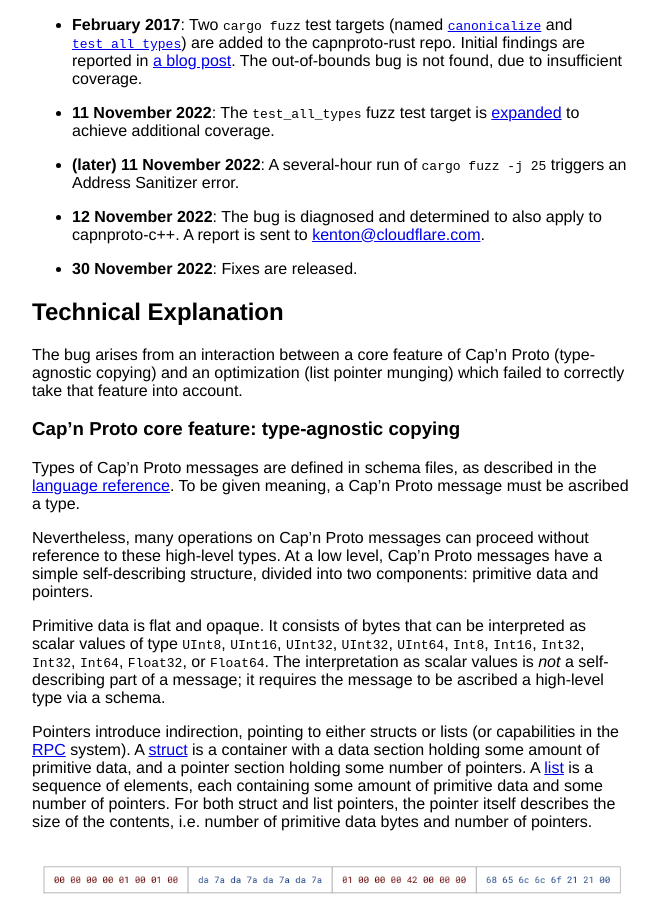
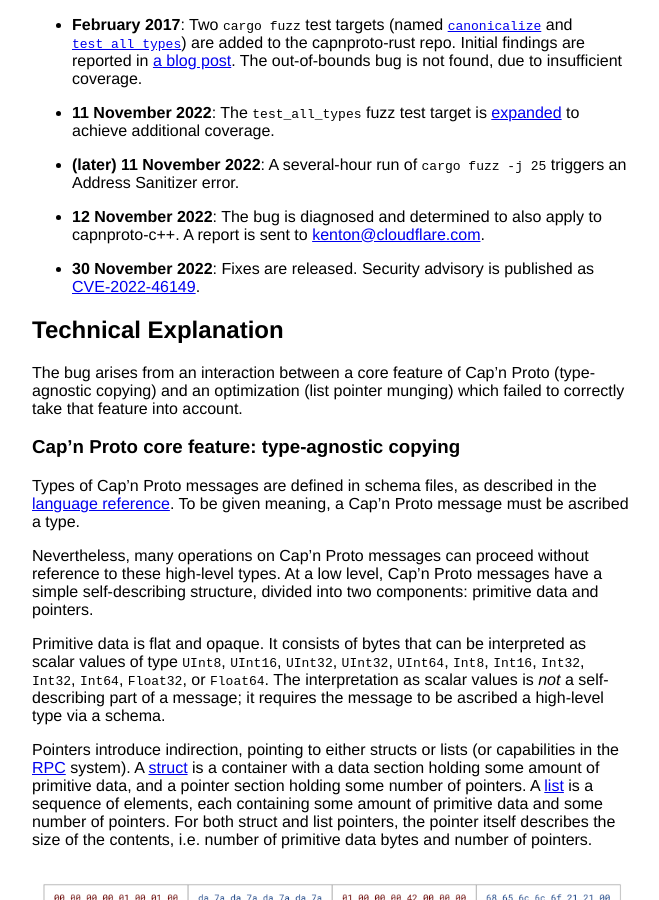
Before and after one commit to capnproto/capnproto-rust, a Jekyll site: the page built from blog/_posts/2022-11-30-out_of_bounds_memory_access_bug.md, in a window 1280 px wide and 900 px high, scrolled down 516 px. Shown: the whole window, without its empty margins (308-967 px from the left). Built offline with Jekyll 4.4.1, drawn with Linux system fonts in a browser that asks for light colours.

Commit message:
include CVE number in blogpost

```diff
--- a/blog/_posts/2022-11-30-out_of_bounds_memory_access_bug.md
+++ b/blog/_posts/2022-11-30-out_of_bounds_memory_access_bug.md
@@ -50,7 +50,8 @@ Address Sanitizer error.
 
 * __12 November 2022__: The bug is diagnosed and determined to also apply to capnproto-c++. A report is sent to [kenton@cloudflare.com](mailto:kenton@cloudflare.com).
 
-* __30 November 2022__: Fixes are released.
+* __30 November 2022__: Fixes are released. Security advisory is published as
+[CVE-2022-46149](https://github.com/capnproto/capnproto/security/advisories/GHSA-qqff-4vw4-f6hx).
 
 ## Technical Explanation
 
```
